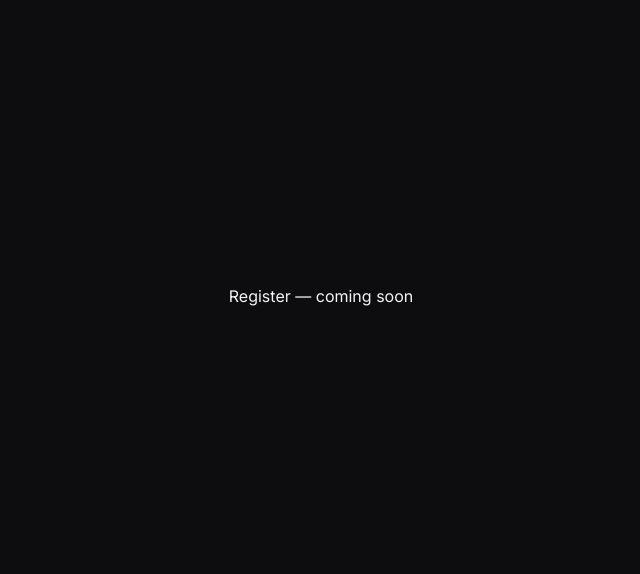
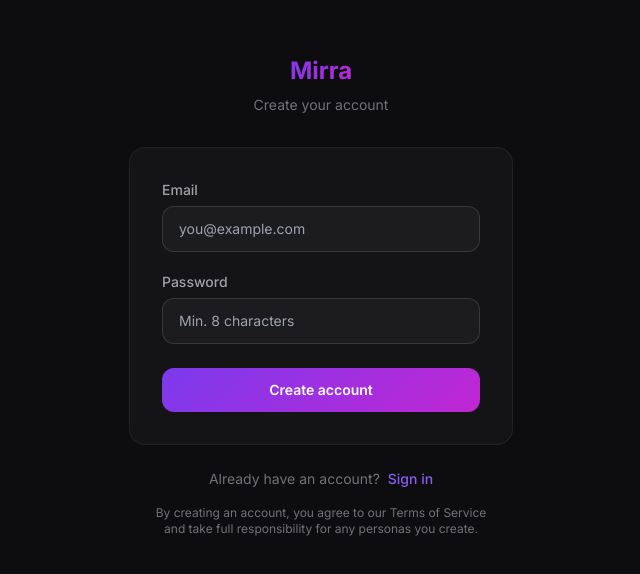
Before and after one commit to MOSTA3D/mirra, an Angular app in the folder frontend/: page /auth/register in a window 1280 px wide. Shown: the part 104-678 px from the top of the page, without its empty margins (319-959 px from the left). Built offline with nearby package versions, Linux system fonts and the light colour scheme.

Commit message:
feat: login and register pages with reactive forms, validation, error handling

```diff
--- /dev/null
+++ b/frontend/src/app/features/auth/login/login.component.html
@@ -0,0 +1,49 @@
+<div class="min-h-screen flex items-center justify-center px-4" style="background-color: var(--color-bg-base)">
+  <div class="w-full max-w-sm">
+
+    <!-- Logo -->
+    <div class="text-center mb-8">
+      <a routerLink="/" class="text-2xl font-bold text-gradient">Mirra</a>
+      <p class="mt-2 text-sm" style="color: var(--color-text-muted)">Sign in to your account</p>
+    </div>
+
+    <!-- Card -->
+    <div class="p-8 rounded-2xl border" style="background-color: var(--color-bg-surface); border-color: var(--color-border)">
+
+      @if (error()) {
+        <div class="mb-5 px-4 py-3 rounded-xl text-sm border" style="background-color: rgba(239,68,68,0.08); border-color: rgba(239,68,68,0.2); color: var(--color-error)">
+          {{ error() }}
+        </div>
+      }
+
+      <form [formGroup]="form" (ngSubmit)="submit()" class="flex flex-col gap-5">
+        <app-input
+          formControlName="email"
+          label="Email"
+          type="email"
+          placeholder="you@example.com"
+        />
+
+        <app-input
+          formControlName="password"
+          label="Password"
+          type="password"
+          placeholder="••••••••"
+        />
+
+        <app-button type="submit" [loading]="loading()" [fullWidth]="true" class="mt-1">
+          Sign in
+        </app-button>
+      </form>
+    </div>
+
+    <!-- Footer -->
+    <p class="text-center mt-6 text-sm" style="color: var(--color-text-muted)">
+      Don't have an account?
+      <a routerLink="/auth/register" class="font-medium ml-1" style="color: var(--color-accent-solid)">
+        Create one
+      </a>
+    </p>
+
+  </div>
+</div>
--- a/frontend/src/app/features/auth/login/login.component.ts
+++ b/frontend/src/app/features/auth/login/login.component.ts
@@ -1,10 +1,45 @@
-import { Component } from '@angular/core';
-import { RouterLink } from '@angular/router';
+import { Component, signal } from '@angular/core';
+import { RouterLink, Router } from '@angular/router';
+import { FormBuilder, ReactiveFormsModule, Validators } from '@angular/forms';
+import { AuthService } from '../../../core/services/auth.service';
+import { ButtonComponent } from '../../../shared/components/button/button.component';
+import { InputComponent } from '../../../shared/components/input/input.component';
 
 @Component({
   selector: 'app-login',
   standalone: true,
-  imports: [RouterLink],
-  template: `<div class="min-h-screen flex items-center justify-center" style="background-color: var(--color-bg-base)"><p style="color: var(--color-text-primary)">Login — coming soon</p></div>`,
+  imports: [RouterLink, ReactiveFormsModule, ButtonComponent, InputComponent],
+  templateUrl: './login.component.html',
 })
-export class LoginComponent {}
+export class LoginComponent {
+  loading = signal(false);
+  error = signal('');
+
+  form = this.fb.group({
+    email: ['', [Validators.required, Validators.email]],
+    password: ['', [Validators.required, Validators.minLength(8)]],
+  });
+
+  constructor(
+    private fb: FormBuilder,
+    private auth: AuthService,
+    private router: Router,
+  ) {}
+
+  submit() {
+    if (this.form.invalid || this.loading()) return;
+
+    this.loading.set(true);
+    this.error.set('');
+
+    const { email, password } = this.form.value;
+
+    this.auth.login(email!, password!).subscribe({
+      next: () => this.router.navigate(['/dashboard']),
+      error: (err) => {
+        this.error.set(err?.error?.error?.message ?? 'Invalid email or password');
+        this.loading.set(false);
+      },
+    });
+  }
+}
--- /dev/null
+++ b/frontend/src/app/features/auth/register/register.component.html
@@ -0,0 +1,54 @@
+<div class="min-h-screen flex items-center justify-center px-4" style="background-color: var(--color-bg-base)">
+  <div class="w-full max-w-sm">
+
+    <!-- Logo -->
+    <div class="text-center mb-8">
+      <a routerLink="/" class="text-2xl font-bold text-gradient">Mirra</a>
+      <p class="mt-2 text-sm" style="color: var(--color-text-muted)">Create your account</p>
+    </div>
+
+    <!-- Card -->
+    <div class="p-8 rounded-2xl border" style="background-color: var(--color-bg-surface); border-color: var(--color-border)">
+
+      @if (error()) {
+        <div class="mb-5 px-4 py-3 rounded-xl text-sm border" style="background-color: rgba(239,68,68,0.08); border-color: rgba(239,68,68,0.2); color: var(--color-error)">
+          {{ error() }}
+        </div>
+      }
+
+      <form [formGroup]="form" (ngSubmit)="submit()" class="flex flex-col gap-5">
+        <app-input
+          formControlName="email"
+          label="Email"
+          type="email"
+          placeholder="you@example.com"
+        />
+
+        <app-input
+          formControlName="password"
+          label="Password"
+          type="password"
+          placeholder="Min. 8 characters"
+        />
+
+        <app-button type="submit" [loading]="loading()" [fullWidth]="true" class="mt-1">
+          Create account
+        </app-button>
+      </form>
+    </div>
+
+    <!-- Footer -->
+    <p class="text-center mt-6 text-sm" style="color: var(--color-text-muted)">
+      Already have an account?
+      <a routerLink="/auth/login" class="font-medium ml-1" style="color: var(--color-accent-solid)">
+        Sign in
+      </a>
+    </p>
+
+    <!-- Disclaimer -->
+    <p class="text-center mt-4 text-xs px-4" style="color: var(--color-text-muted)">
+      By creating an account, you agree to our Terms of Service and take full responsibility for any personas you create.
+    </p>
+
+  </div>
+</div>
--- a/frontend/src/app/features/auth/register/register.component.ts
+++ b/frontend/src/app/features/auth/register/register.component.ts
@@ -1,10 +1,45 @@
-import { Component } from '@angular/core';
-import { RouterLink } from '@angular/router';
+import { Component, signal } from '@angular/core';
+import { RouterLink, Router } from '@angular/router';
+import { FormBuilder, ReactiveFormsModule, Validators } from '@angular/forms';
+import { AuthService } from '../../../core/services/auth.service';
+import { ButtonComponent } from '../../../shared/components/button/button.component';
+import { InputComponent } from '../../../shared/components/input/input.component';
 
 @Component({
   selector: 'app-register',
   standalone: true,
-  imports: [RouterLink],
-  template: `<div class="min-h-screen flex items-center justify-center" style="background-color: var(--color-bg-base)"><p style="color: var(--color-text-primary)">Register — coming soon</p></div>`,
+  imports: [RouterLink, ReactiveFormsModule, ButtonComponent, InputComponent],
+  templateUrl: './register.component.html',
 })
-export class RegisterComponent {}
+export class RegisterComponent {
+  loading = signal(false);
+  error = signal('');
+
+  form = this.fb.group({
+    email: ['', [Validators.required, Validators.email]],
+    password: ['', [Validators.required, Validators.minLength(8)]],
+  });
+
+  constructor(
+    private fb: FormBuilder,
+    private auth: AuthService,
+    private router: Router,
+  ) {}
+
+  submit() {
+    if (this.form.invalid || this.loading()) return;
+
+    this.loading.set(true);
+    this.error.set('');
+
+    const { email, password } = this.form.value;
+
+    this.auth.register(email!, password!).subscribe({
+      next: () => this.router.navigate(['/dashboard']),
+      error: (err) => {
+        this.error.set(err?.error?.error?.message ?? 'Something went wrong. Please try again.');
+        this.loading.set(false);
+      },
+    });
+  }
+}
```
